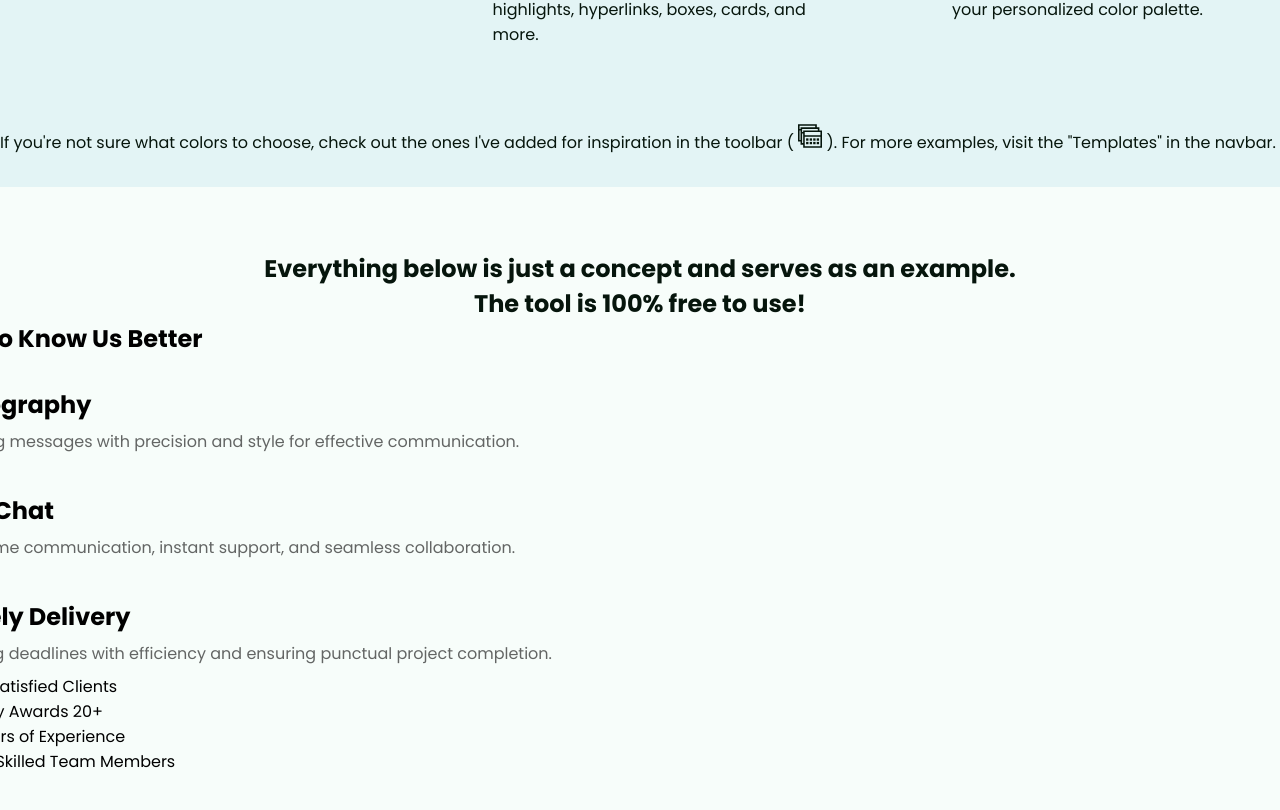
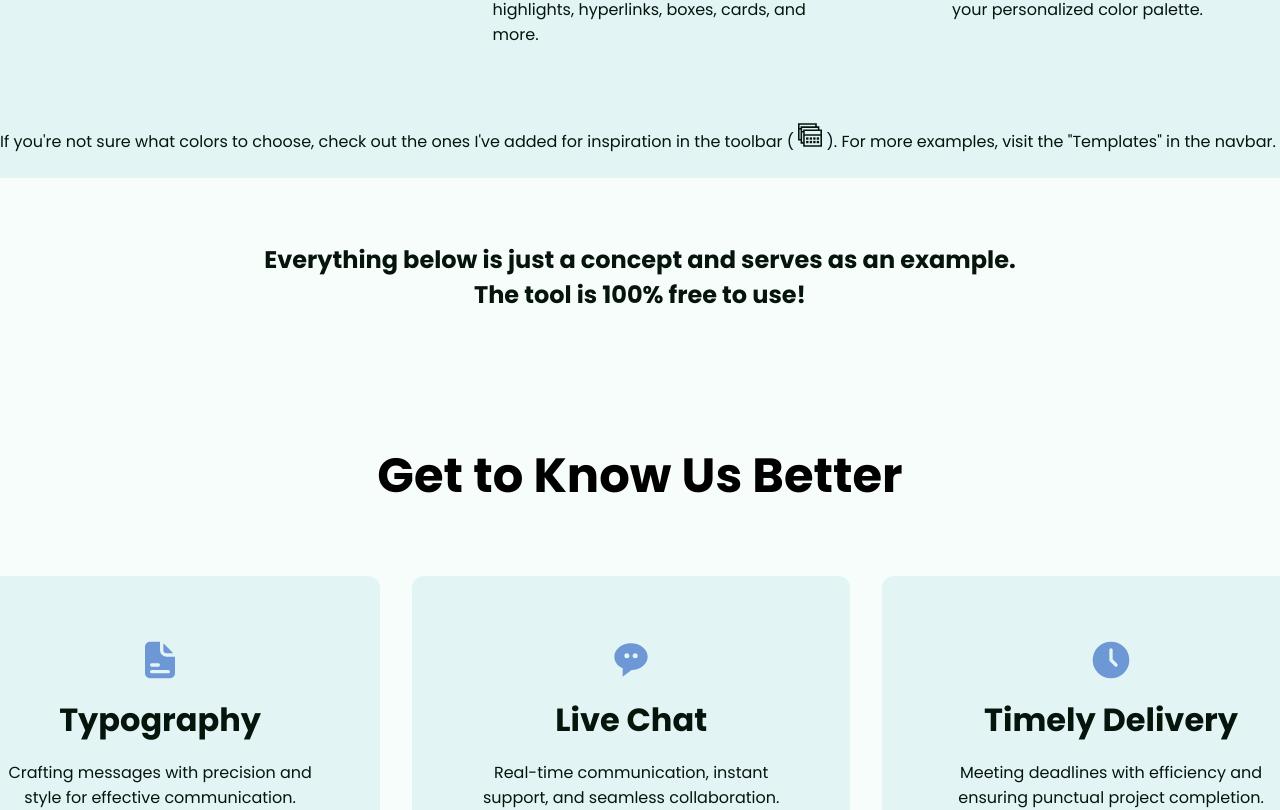
Before and after one commit to Lexsak/choose-color, an Angular app: page / in a window 1280 px wide. Shown: the part 1097-1907 px from the top of the page. Built offline with nearby package versions, Linux system fonts and the light colour scheme.

Commit message:
Simple Blocks css and ts

```diff
--- a/src/app/pages/home/home.component.css
+++ b/src/app/pages/home/home.component.css
@@ -26,7 +26,7 @@ h1 {
   font-weight: bold;
   font-style: italic;
 }
-p {
+.hero-text p {
   color: var(--black-60);
   font-size: 16px;
   line-height: 40px;
@@ -207,7 +207,7 @@ p {
   height: 50%;
   gap: 24px;
 }
-.step h2{
+.step h2 {
   font-size: 40px;
   font-weight: 700;
 }
@@ -223,7 +223,38 @@ p {
   color: #000000;
 }
 
-.info-text{
+.info-text {
   margin-top: 4rem;
   text-align: center;
 }
+
+/* Simple Blocks */
+#simple-blocks-title {
+  font-size: 48px;
+  font-weight: 700;
+  text-align: center;
+  margin-top: 128px;
+}
+
+.icon-blocks {
+  display: flex;
+  justify-content: space-between;
+  width: 100%;
+  gap: 2rem;
+  margin: 64px 0px;
+}
+.icon-block {
+  display: flex;
+  flex-direction: column;
+  justify-content: center;
+  align-items: center;
+  padding: 64px;
+  text-align: center;
+  gap: 1rem;
+  background-color: rgba(146, 205, 223, 0.2);
+  border-radius: 12px;
+}
+.icon-block h2{
+  font-size: 32px;
+  font-weight: 600;
+}
--- a/src/app/pages/home/home.component.html
+++ b/src/app/pages/home/home.component.html
@@ -154,16 +154,16 @@
 </h2>
 
 <!-- Simple Blocks -->
-<h2>Get to Know Us Better</h2>
+<h2 id="simple-blocks-title">Get to Know Us Better</h2>
 
 <!-- Simple Blocks with icons -->
 <div class="icon-blocks">
-  <div class="icon-block">
+  <div class="icon-block" [style.background-color]="getRGBA(getSecondaryColor())">
     <svg
       id="Icons"
       viewBox="0 0 24 24"
       xmlns="http://www.w3.org/2000/svg"
-      height="24px"
+      height="40px"
       [style.fill]="getAccentColor()"
     >
       <path
@@ -175,17 +175,17 @@
         d="M20.94,10H16a4,4,0,0,1-4-4V1.06A3.683,3.683,0,0,0,11.34,1H6A3,3,0,0,0,3,4V20a3,3,0,0,0,3,3H18a3,3,0,0,0,3-3V10.66A3.683,3.683,0,0,0,20.94,10ZM7,14h4a1,1,0,0,1,0,2H7a1,1,0,0,1,0-2Zm10,6H7a1,1,0,0,1,0-2H17a1,1,0,0,1,0,2Z"
       />
     </svg>
-    <h2>Typography</h2>
-    <p>
+    <h2 [style.color]="getTextColor()">Typography</h2>
+    <p [style.color]="getTextColor()">
       Crafting messages with precision and style for effective communication.
     </p>
   </div>
 
-  <div class="icon-block">
+  <div class="icon-block" [style.background-color]="getRGBA(getSecondaryColor())">
     <svg
-      height="24"
+      height="40"
       viewBox="0 0 24 24"
-      width="24"
+      width="40"
       xmlns="http://www.w3.org/2000/svg"
       [style.fill]="getAccentColor()"
     >
@@ -193,13 +193,13 @@
         d="M12 2C6.486 2 2 5.589 2 10c0 2.908 1.897 5.516 5 6.934V22l5.34-4.004C17.697 17.852 22 14.32 22 10c0-4.411-4.486-8-10-8zm-2.5 9a1.5 1.5 0 1 1 0-3 1.5 1.5 0 0 1 0 3zm5 0a1.5 1.5 0 1 1 0-3 1.5 1.5 0 0 1 0 3z"
       />
     </svg>
-    <h2>Live Chat</h2>
-    <p>Real-time communication, instant support, and seamless collaboration.</p>
+    <h2 [style.color]="getTextColor()">Live Chat</h2>
+    <p [style.color]="getTextColor()">Real-time communication, instant support, and seamless collaboration.</p>
   </div>
 
-  <div class="icon-block">
+  <div class="icon-block" [style.background-color]="getRGBA(getSecondaryColor())">
     <svg
-      height="24"
+      height="40"
       id="Icons"
       viewBox="0 0 24 24"
       xmlns="http://www.w3.org/2000/svg"
@@ -210,8 +210,8 @@
         d="M12,1A11,11,0,1,0,23,12,11,11,0,0,0,12,1Zm3.707,14.707a1,1,0,0,1-1.414,0l-3-3A1,1,0,0,1,11,12V6a1,1,0,0,1,2,0v5.586l2.707,2.707A1,1,0,0,1,15.707,15.707Z"
       />
     </svg>
-    <h2>Timely Delivery</h2>
-    <p>
+    <h2 [style.color]="getTextColor()">Timely Delivery</h2>
+    <p [style.color]="getTextColor()">
       Meeting deadlines with efficiency and ensuring punctual project
       completion.
     </p>
```
